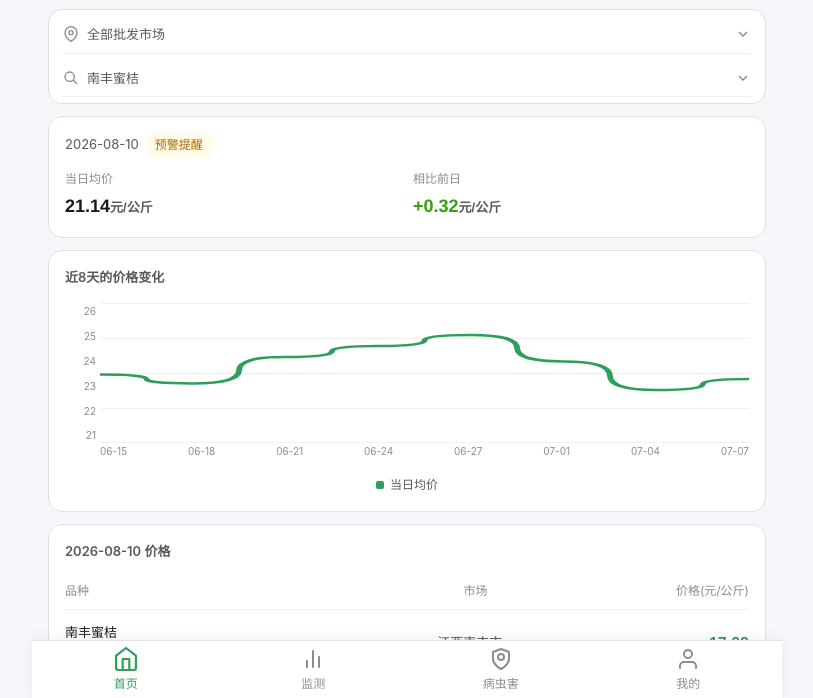
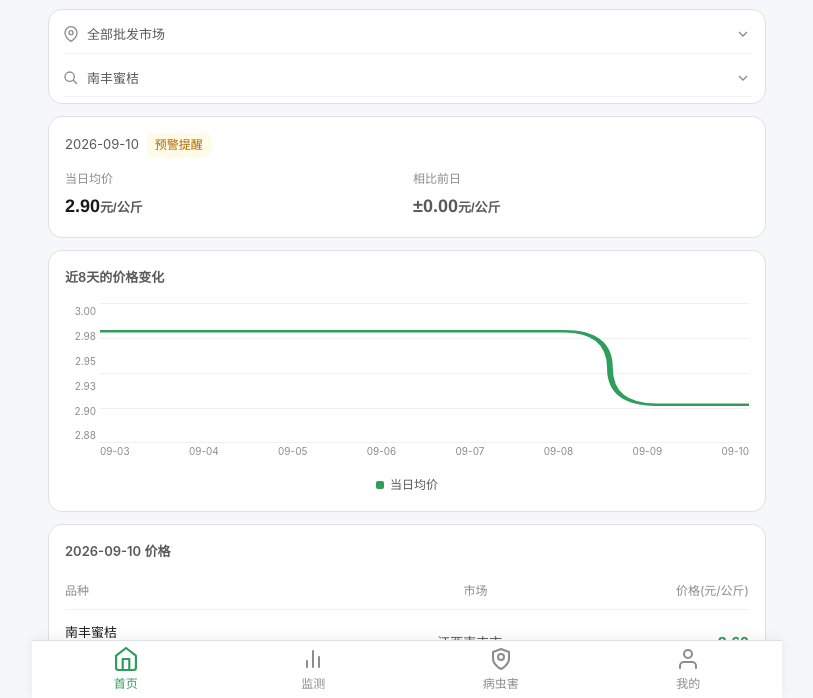
Before and after one commit to user007a/pro_orangemodel, a plain HTML site: page html/mobile/mb_market.html in a window 1280 px wide. Shown: the part 100-798 px from the top of the page, without its empty margins (233-1046 px from the left). Drawn offline with Linux system fonts and the light colour scheme.

Commit message:
09-10-lastest-version
修改价格数据库和移动端的价格页面，只有今日价，没有最高、最低、批发价

```diff
--- a/html/mobile/mb_market.html
+++ b/html/mobile/mb_market.html
@@ -553,15 +553,15 @@
     </div>
 
     <div class="price-summary">
-      <div class="price-date">2026-08-10<span class="price-alert">预警提醒</span></div>
+      <div class="price-date">2026-09-10<span class="price-alert">预警提醒</span></div>
       <div class="price-info">
         <div class="price-item price-item-wide">
           <div class="price-label">当日均价</div>
-          <div class="price-value avg" id="priceAvg">21.14<span class="price-unit">元/公斤</span></div>
+          <div class="price-value avg" id="priceAvg">2.90<span class="price-unit">元/公斤</span></div>
         </div>
         <div class="price-item price-item-wide">
           <div class="price-label">相比前日</div>
-          <div class="price-value change" id="priceChange">+0.32<span class="price-unit">元/公斤</span></div>
+          <div class="price-value change" id="priceChange">±0.00<span class="price-unit">元/公斤</span></div>
         </div>
       </div>
     </div>
@@ -597,7 +597,7 @@
     </div>
 
     <div class="price-list-section">
-      <div class="list-title">2026-08-10 价格</div>
+      <div class="list-title">2026-09-10 价格</div>
       <div class="list-header">
         <div class="col-1">品种</div>
         <div class="col-2">市场</div>
@@ -632,86 +632,86 @@
     var varietyData = {
       'nanfeng': {
         name: '南丰蜜桔',
-        today: { avg: 21.14, prev: 20.82, change: 0.32 },
+        today: { avg: 2.90, prev: 2.90, change: 0.00 },
         trend: [
-          { date: '06-15', avg: 23.2 },
-          { date: '06-18', avg: 22.8 },
-          { date: '06-21', avg: 24.0 },
-          { date: '06-24', avg: 24.5 },
-          { date: '06-27', avg: 25.0 },
-          { date: '07-01', avg: 23.8 },
-          { date: '07-04', avg: 22.5 },
-          { date: '07-07', avg: 23.0 }
+          { date: '09-03', avg: 2.98 },
+          { date: '09-04', avg: 2.98 },
+          { date: '09-05', avg: 2.98 },
+          { date: '09-06', avg: 2.98 },
+          { date: '09-07', avg: 2.98 },
+          { date: '09-08', avg: 2.98 },
+          { date: '09-09', avg: 2.90 },
+          { date: '09-10', avg: 2.90 }
         ],
         markets: [
-          { fruit: '南丰蜜桔', origin: '江西南丰市场', market: '江西南丰市...', price: 17.00 },
-          { fruit: '南丰蜜桔', origin: '山东潍坊市场', market: '山东潍坊市...', price: 19.50 },
-          { fruit: '南丰蜜桔', origin: '浙江杭州市场', market: '浙江杭州市...', price: 21.00 },
-          { fruit: '南丰蜜桔', origin: '上海农产品市场', market: '上海农产品...', price: 23.50 },
-          { fruit: '南丰蜜桔', origin: '广东广州市场', market: '广东广州市...', price: 25.00 }
+          { fruit: '南丰蜜桔', origin: '江西南丰市场', market: '江西南丰市...', price: 2.60 },
+          { fruit: '南丰蜜桔', origin: '山东潍坊市场', market: '山东潍坊市...', price: 2.90 },
+          { fruit: '南丰蜜桔', origin: '浙江杭州市场', market: '浙江杭州市...', price: 3.10 },
+          { fruit: '南丰蜜桔', origin: '上海农产品市场', market: '上海农产品...', price: 3.30 },
+          { fruit: '南丰蜜桔', origin: '广东广州市场', market: '广东广州市...', price: 3.50 }
         ]
       },
       'huangyan': {
         name: '黄岩蜜桔',
-        today: { avg: 24.50, prev: 24.18, change: 0.32 },
+        today: { avg: 3.40, prev: 3.35, change: 0.05 },
         trend: [
-          { date: '06-15', avg: 26.5 },
-          { date: '06-18', avg: 26.0 },
-          { date: '06-21', avg: 27.4 },
-          { date: '06-24', avg: 28.0 },
-          { date: '06-27', avg: 28.6 },
-          { date: '07-01', avg: 27.6 },
-          { date: '07-04', avg: 26.2 },
-          { date: '07-07', avg: 26.8 }
+          { date: '09-03', avg: 3.65 },
+          { date: '09-04', avg: 3.60 },
+          { date: '09-05', avg: 3.75 },
+          { date: '09-06', avg: 3.85 },
+          { date: '09-07', avg: 3.90 },
+          { date: '09-08', avg: 3.80 },
+          { date: '09-09', avg: 3.60 },
+          { date: '09-10', avg: 3.70 }
         ],
         markets: [
-          { fruit: '黄岩蜜桔', origin: '浙江黄岩市场', market: '浙江黄岩市...', price: 19.80 },
-          { fruit: '黄岩蜜桔', origin: '上海农产品市场', market: '上海农产品...', price: 24.50 },
-          { fruit: '黄岩蜜桔', origin: '江苏南京市场', market: '江苏南京市...', price: 26.20 },
-          { fruit: '黄岩蜜桔', origin: '北京新发地市场', market: '北京新发地...', price: 30.50 },
-          { fruit: '黄岩蜜桔', origin: '广东深圳市场', market: '广东深圳市...', price: 34.80 }
+          { fruit: '黄岩蜜桔', origin: '浙江黄岩市场', market: '浙江黄岩市...', price: 2.70 },
+          { fruit: '黄岩蜜桔', origin: '上海农产品市场', market: '上海农产品...', price: 3.40 },
+          { fruit: '黄岩蜜桔', origin: '江苏南京市场', market: '江苏南京市...', price: 3.60 },
+          { fruit: '黄岩蜜桔', origin: '北京新发地市场', market: '北京新发地...', price: 4.20 },
+          { fruit: '黄岩蜜桔', origin: '广东深圳市场', market: '广东深圳市...', price: 4.80 }
         ]
       },
       'shimen': {
         name: '石门蜜桔',
-        today: { avg: 18.60, prev: 18.80, change: -0.20 },
+        today: { avg: 2.55, prev: 2.60, change: -0.05 },
         trend: [
-          { date: '06-15', avg: 20.5 },
-          { date: '06-18', avg: 20.0 },
-          { date: '06-21', avg: 21.2 },
-          { date: '06-24', avg: 21.6 },
-          { date: '06-27', avg: 22.0 },
-          { date: '07-01', avg: 20.8 },
-          { date: '07-04', avg: 19.6 },
-          { date: '07-07', avg: 20.2 }
+          { date: '09-03', avg: 2.80 },
+          { date: '09-04', avg: 2.75 },
+          { date: '09-05', avg: 2.90 },
+          { date: '09-06', avg: 2.95 },
+          { date: '09-07', avg: 3.00 },
+          { date: '09-08', avg: 2.85 },
+          { date: '09-09', avg: 2.70 },
+          { date: '09-10', avg: 2.75 }
         ],
         markets: [
-          { fruit: '石门蜜桔', origin: '湖南石门市场', market: '湖南石门市...', price: 14.60 },
-          { fruit: '石门蜜桔', origin: '湖北武汉市场', market: '湖北武汉市...', price: 17.20 },
-          { fruit: '石门蜜桔', origin: '河南郑州市场', market: '河南郑州市...', price: 18.80 },
-          { fruit: '石门蜜桔', origin: '上海农产品市场', market: '上海农产品...', price: 21.50 },
-          { fruit: '石门蜜桔', origin: '广东广州市场', market: '广东广州市...', price: 24.00 }
+          { fruit: '石门蜜桔', origin: '湖南石门市场', market: '湖南石门市...', price: 2.00 },
+          { fruit: '石门蜜桔', origin: '湖北武汉市场', market: '湖北武汉市...', price: 2.35 },
+          { fruit: '石门蜜桔', origin: '河南郑州市场', market: '河南郑州市...', price: 2.60 },
+          { fruit: '石门蜜桔', origin: '上海农产品市场', market: '上海农产品...', price: 2.95 },
+          { fruit: '石门蜜桔', origin: '广东广州市场', market: '广东广州市...', price: 3.30 }
         ]
       },
       'yongquan': {
         name: '涌泉蜜桔',
-        today: { avg: 28.80, prev: 28.50, change: 0.30 },
+        today: { avg: 3.95, prev: 3.90, change: 0.05 },
         trend: [
-          { date: '06-15', avg: 31.0 },
-          { date: '06-18', avg: 30.5 },
-          { date: '06-21', avg: 32.0 },
-          { date: '06-24', avg: 32.8 },
-          { date: '06-27', avg: 33.4 },
-          { date: '07-01', avg: 32.2 },
-          { date: '07-04', avg: 30.8 },
-          { date: '07-07', avg: 31.4 }
+          { date: '09-03', avg: 4.25 },
+          { date: '09-04', avg: 4.20 },
+          { date: '09-05', avg: 4.40 },
+          { date: '09-06', avg: 4.50 },
+          { date: '09-07', avg: 4.60 },
+          { date: '09-08', avg: 4.40 },
+          { date: '09-09', avg: 4.20 },
+          { date: '09-10', avg: 4.30 }
         ],
         markets: [
-          { fruit: '涌泉蜜桔', origin: '浙江涌泉市场', market: '浙江涌泉市...', price: 22.50 },
-          { fruit: '涌泉蜜桔', origin: '上海农产品市场', market: '上海农产品...', price: 28.80 },
-          { fruit: '涌泉蜜桔', origin: '江苏苏州市场', market: '江苏苏州市...', price: 32.00 },
-          { fruit: '涌泉蜜桔', origin: '北京新发地市场', market: '北京新发地...', price: 36.50 },
-          { fruit: '涌泉蜜桔', origin: '广东深圳市场', market: '广东深圳市...', price: 40.00 }
+          { fruit: '涌泉蜜桔', origin: '浙江涌泉市场', market: '浙江涌泉市...', price: 3.10 },
+          { fruit: '涌泉蜜桔', origin: '上海农产品市场', market: '上海农产品...', price: 3.95 },
+          { fruit: '涌泉蜜桔', origin: '江苏苏州市场', market: '江苏苏州市...', price: 4.40 },
+          { fruit: '涌泉蜜桔', origin: '北京新发地市场', market: '北京新发地...', price: 5.00 },
+          { fruit: '涌泉蜜桔', origin: '广东深圳市场', market: '广东深圳市...', price: 5.50 }
         ]
       }
     };
@@ -884,17 +884,21 @@
       var allVals = avgs;
       var minV = Math.min.apply(null, allVals);
       var maxV = Math.max.apply(null, allVals);
-      var step = Math.max(1, Math.ceil((maxV - minV) / 5));
+      var rawStep = (maxV - minV) / 5 || 1;
+      var mag = Math.pow(10, Math.floor(Math.log(rawStep) / Math.LN10));
+      var norm = rawStep / mag;
+      var step = (norm <= 1 ? 1 : norm <= 2 ? 2 : norm <= 5 ? 5 : 10) * mag;
       minV = Math.floor((minV - step) / step) * step;
       maxV = Math.ceil((maxV + step) / step) * step;
       if (minV < 0) minV = 0;
+      var dec = step >= 1 ? 0 : (step >= 0.1 ? 1 : 2);
 
       // Y 轴
       var yHtml = '';
       var ticks = 5;
       for (var i = 0; i <= ticks; i++) {
         var v = maxV - (i * (maxV - minV) / ticks);
-        yHtml += '<span class="chart-y-label">' + v.toFixed(0) + '</span>';
+        yHtml += '<span class="chart-y-label">' + v.toFixed(dec) + '</span>';
       }
       document.getElementById('chartYAxis').innerHTML = yHtml;
 
```
Also changed, not shown: html/backhand/data/price_index.html (+63 -61 lines), html/mobile/mb_data.html (+8 -8 lines), html/mobile/mb_home.html (+2 -2 lines).
